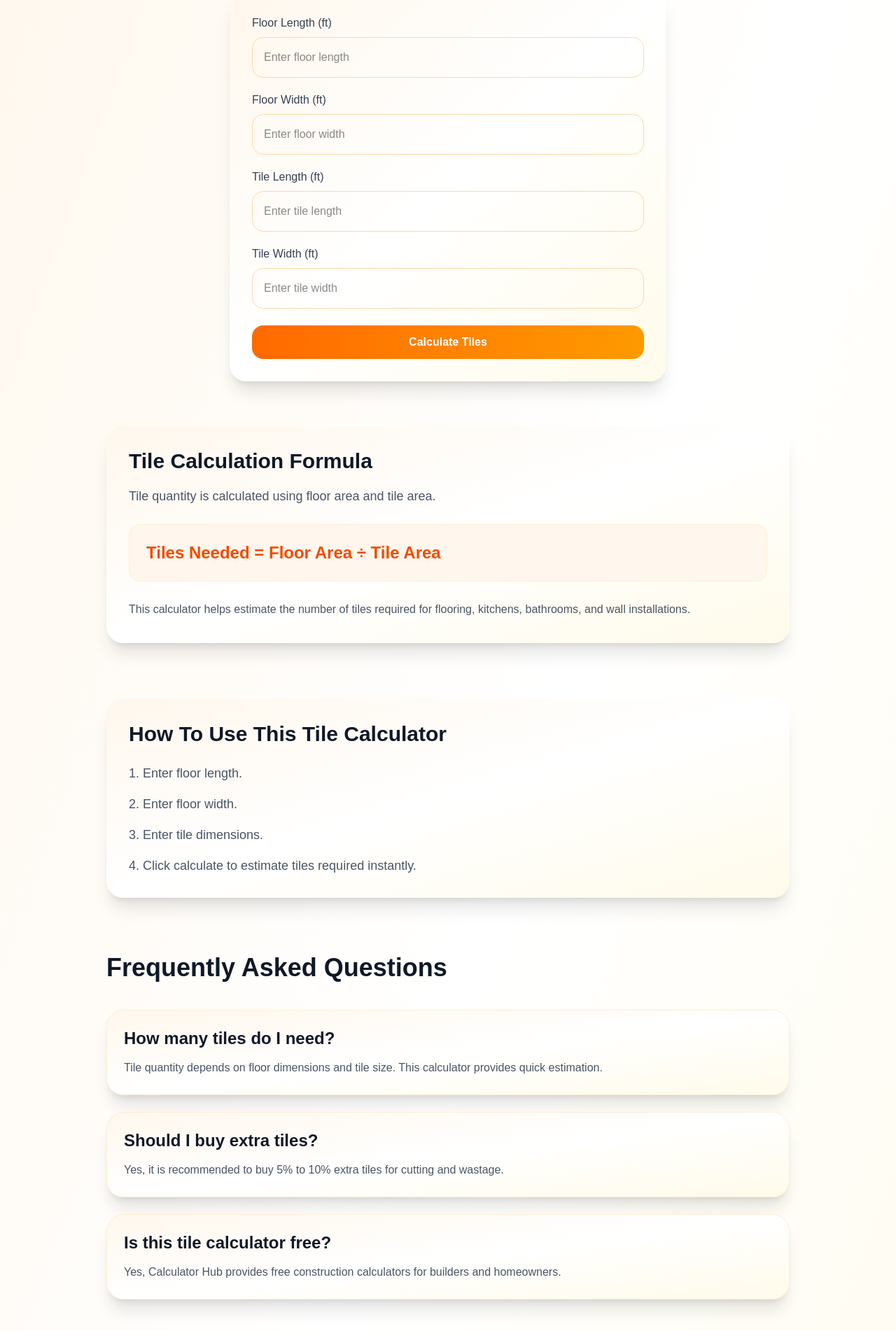
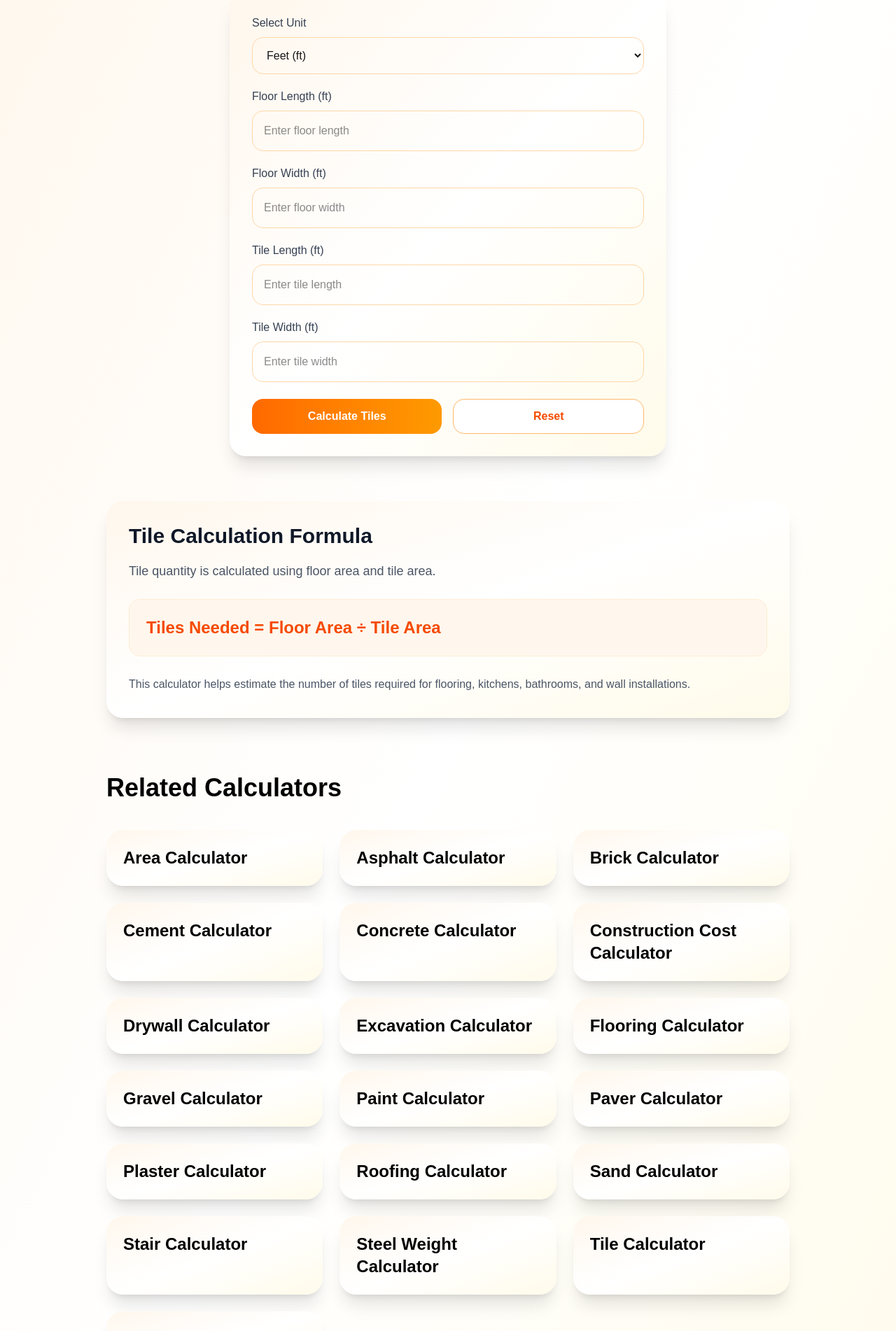
Before and after one commit to payadav142-rgb/calhub, a Next.js app: page /tile-calculator in a window 1280 px wide. Shown: the part 280-2182 px from the top of the page at 70% size. Built offline with nearby package versions, Linux system fonts and the light colour scheme.

Commit message:
fix client component imports

```diff
--- a/app/tile-calculator/TileCalculatorClient.tsx
+++ b/app/tile-calculator/TileCalculatorClient.tsx
@@ -5,10 +5,9 @@ import { useState } from "react";
 import Navbar from "../components/Navbar";
 import Footer from "../components/Footer";
 
-import CalculatorResult from "../components/CalculatorResult";
 import RelatedCalculators from "../components/RelatedCalculators";
 
-export default function TileCalculator() {
+export default function TileCalculatorClient() {
   const [floorLength, setFloorLength] =
     useState("");
 
@@ -21,7 +20,13 @@ export default function TileCalculator() {
   const [tileWidth, setTileWidth] =
     useState("");
 
+  const [unit, setUnit] =
+    useState("ft");
+
   const [result, setResult] =
+    useState<number | null>(null);
+
+  const [extraTiles, setExtraTiles] =
     useState<number | null>(null);
 
   const calculateTiles = () => {
@@ -46,6 +51,19 @@ export default function TileCalculator() {
       floorArea / tileArea;
 
     setResult(Math.ceil(tilesNeeded));
+
+    setExtraTiles(
+      Math.ceil(tilesNeeded * 1.1)
+    );
+  };
+
+  const resetCalculator = () => {
+    setFloorLength("");
+    setFloorWidth("");
+    setTileLength("");
+    setTileWidth("");
+    setResult(null);
+    setExtraTiles(null);
   };
 
   return (
@@ -54,6 +72,7 @@ export default function TileCalculator() {
 
       {/* Calculator Section */}
       <section className="mx-auto max-w-2xl px-6 py-16">
+
         <div className="text-center">
           <h1 className="text-4xl font-bold text-gray-900 md:text-5xl">
             Tile Calculator
@@ -67,13 +86,37 @@ export default function TileCalculator() {
 
         <div className="mt-10 rounded-3xl bg-gradient-to-br from-orange-50 via-white to-amber-50 p-8 shadow-xl transition-all duration-300 hover:shadow-2xl">
 
+          {/* Unit */}
           <div className="mb-5">
             <label className="mb-2 block font-medium text-gray-700">
-              Floor Length (ft)
+              Select Unit
+            </label>
+
+            <select
+              value={unit}
+              onChange={(e) =>
+                setUnit(e.target.value)
+              }
+              className="w-full rounded-2xl border border-orange-200 p-4 outline-none focus:border-orange-500 focus:ring-4 focus:ring-orange-100"
+            >
+              <option value="ft">
+                Feet (ft)
+              </option>
+
+              <option value="m">
+                Meter (m)
+              </option>
+            </select>
+          </div>
+
+          <div className="mb-5">
+            <label className="mb-2 block font-medium text-gray-700">
+              Floor Length ({unit})
             </label>
 
             <input
               type="number"
+              step="any"
               value={floorLength}
               onChange={(e) =>
                 setFloorLength(e.target.value)
@@ -85,11 +128,12 @@ export default function TileCalculator() {
 
           <div className="mb-5">
             <label className="mb-2 block font-medium text-gray-700">
-              Floor Width (ft)
+              Floor Width ({unit})
             </label>
 
             <input
               type="number"
+              step="any"
               value={floorWidth}
               onChange={(e) =>
                 setFloorWidth(e.target.value)
@@ -101,11 +145,12 @@ export default function TileCalculator() {
 
           <div className="mb-5">
             <label className="mb-2 block font-medium text-gray-700">
-              Tile Length (ft)
+              Tile Length ({unit})
             </label>
 
             <input
               type="number"
+              step="any"
               value={tileLength}
               onChange={(e) =>
                 setTileLength(e.target.value)
@@ -117,11 +162,12 @@ export default function TileCalculator() {
 
           <div className="mb-6">
             <label className="mb-2 block font-medium text-gray-700">
-              Tile Width (ft)
+              Tile Width ({unit})
             </label>
 
             <input
               type="number"
+              step="any"
               value={tileWidth}
               onChange={(e) =>
                 setTileWidth(e.target.value)
@@ -131,6 +177,7 @@ export default function TileCalculator() {
             />
           </div>
 
+          <div className="flex gap-4">
             <button
               onClick={calculateTiles}
               className="w-full rounded-2xl bg-gradient-to-r from-orange-500 to-amber-500 py-3 font-semibold text-white transition-all duration-300 hover:scale-[1.02]"
@@ -138,16 +185,28 @@ export default function TileCalculator() {
               Calculate Tiles
             </button>
 
+            <button
+              onClick={resetCalculator}
+              className="w-full rounded-2xl border border-orange-300 bg-white py-3 font-semibold text-orange-600 transition-all duration-300 hover:bg-orange-50"
+            >
+              Reset
+            </button>
+          </div>
+
           {result !== null && (
             <div className="mt-6 rounded-2xl bg-gradient-to-br from-orange-50 via-white to-amber-50 p-5 shadow-inner">
-              <h3 className="mb-3 text-xl font-semibold text-gray-700">
-                Tiles Needed
+
+              <h3 className="text-2xl font-bold text-gray-900">
+                Tiles Needed:
+                {" "}
+                {result}
               </h3>
 
-              <CalculatorResult
-                title={"Tiles Needed"}
-                result={String(result)}
-              />
+              <p className="mt-3 text-lg text-gray-700">
+                Recommended With 10% Extra:
+                {" "}
+                {extraTiles}
+              </p>
             </div>
           )}
         </div>
@@ -155,7 +214,9 @@ export default function TileCalculator() {
 
       {/* Formula Section */}
       <section className="mx-auto max-w-5xl px-6 pb-20">
+
         <div className="rounded-3xl bg-gradient-to-br from-orange-50 via-white to-amber-50 p-8 shadow-xl transition-all duration-300 hover:shadow-2xl">
+
           <h2 className="text-3xl font-bold text-gray-900">
             Tile Calculation Formula
           </h2>
@@ -166,92 +227,21 @@ export default function TileCalculator() {
           </p>
 
           <div className="mt-6 rounded-2xl border border-orange-100 bg-orange-50 p-6">
+
             <p className="text-2xl font-bold text-orange-600">
               Tiles Needed =
               Floor Area ÷ Tile Area
             </p>
+
           </div>
 
           <p className="mt-6 leading-8 text-gray-600">
             This calculator helps estimate the
             number of tiles required for
-            flooring, kitchens, bathrooms, and
-            wall installations.
-          </p>
-        </div>
-      </section>
-
-      {/* How To Use */}
-      <section className="mx-auto max-w-5xl px-6 pb-20">
-        <div className="rounded-3xl bg-gradient-to-br from-orange-50 via-white to-amber-50 p-8 shadow-xl transition-all duration-300 hover:shadow-2xl">
-          <h2 className="text-3xl font-bold text-gray-900">
-            How To Use This Tile Calculator
-          </h2>
-
-          <div className="mt-6 space-y-4 text-lg text-gray-600">
-            <p>
-              1. Enter floor length.
+            flooring, kitchens, bathrooms,
+            and wall installations.
           </p>
 
-            <p>
-              2. Enter floor width.
-            </p>
-
-            <p>
-              3. Enter tile dimensions.
-            </p>
-
-            <p>
-              4. Click calculate to estimate
-              tiles required instantly.
-            </p>
-          </div>
-        </div>
-      </section>
-
-      {/* FAQ Section */}
-      <section className="mx-auto max-w-5xl px-6 pb-20">
-        <h2 className="text-4xl font-extrabold text-gray-900">
-          Frequently Asked Questions
-        </h2>
-
-        <div className="mt-10 space-y-6">
-          <div className="rounded-3xl border border-orange-100 bg-gradient-to-br from-orange-50 via-white to-amber-50 p-6 shadow-xl transition-all duration-300 hover:shadow-2xl">
-            <h3 className="text-2xl font-bold text-gray-900">
-              How many tiles do I need?
-            </h3>
-
-            <p className="mt-3 leading-7 text-gray-600">
-              Tile quantity depends on floor
-              dimensions and tile size. This
-              calculator provides quick
-              estimation.
-            </p>
-          </div>
-
-          <div className="rounded-3xl border border-orange-100 bg-gradient-to-br from-orange-50 via-white to-amber-50 p-6 shadow-xl transition-all duration-300 hover:shadow-2xl">
-            <h3 className="text-2xl font-bold text-gray-900">
-              Should I buy extra tiles?
-            </h3>
-
-            <p className="mt-3 leading-7 text-gray-600">
-              Yes, it is recommended to buy 5%
-              to 10% extra tiles for cutting and
-              wastage.
-            </p>
-          </div>
-
-          <div className="rounded-3xl border border-orange-100 bg-gradient-to-br from-orange-50 via-white to-amber-50 p-6 shadow-xl transition-all duration-300 hover:shadow-2xl">
-            <h3 className="text-2xl font-bold text-gray-900">
-              Is this tile calculator free?
-            </h3>
-
-            <p className="mt-3 leading-7 text-gray-600">
-              Yes, Calculator Hub provides free
-              construction calculators for
-              builders and homeowners.
-            </p>
-          </div>
         </div>
       </section>
 
--- a/app/tile-calculator/page.tsx
+++ b/app/tile-calculator/page.tsx
@@ -1,26 +1,55 @@
-import type { Metadata } from "next";
-import TileCalculator from "./TileCalculatorClient";
+import { Metadata } from "next";
+
+import TileCalculatorClient from "./TileCalculatorClient";
 
 export const metadata: Metadata = {
-  title: "Tile Calculator | Calculator Hub",
+  title:
+    "Tile Calculator - Floor & Wall Tile Estimator | CalHub",
 
   description:
-    "Free tile calculator to estimate the number of floor and wall tiles required for homes, bathrooms, kitchens, and construction projects.",
+    "Use the free Tile Calculator by CalHub to estimate tiles required for flooring, bathrooms, kitchens, walls, and construction projects instantly.",
 
   keywords: [
     "tile calculator",
     "floor tile calculator",
     "wall tile calculator",
+    "tiles estimator",
+    "construction calculator",
     "tile quantity calculator",
-    "construction calculator",
+    "CalHub",
   ],
 
   alternates: {
     canonical:
       "https://calhub.in/tile-calculator",
   },
+
+  openGraph: {
+    title:
+      "Tile Calculator - Floor & Wall Tile Estimator | CalHub",
+
+    description:
+      "Calculate tile quantity instantly for flooring, kitchens, bathrooms, and wall installation projects with CalHub.",
+
+    url:
+      "https://calhub.in/tile-calculator",
+
+    siteName: "CalHub",
+
+    type: "website",
+  },
+
+  twitter: {
+    card: "summary_large_image",
+
+    title:
+      "Tile Calculator - Floor & Wall Tile Estimator | CalHub",
+
+    description:
+      "Estimate tiles required for flooring and wall installations instantly with CalHub.",
+  },
 };
 
 export default function Page() {
-  return <TileCalculator />;
+  return <TileCalculatorClient />;
 }
```
Lines whose indentation alone changed are shown as unchanged.
